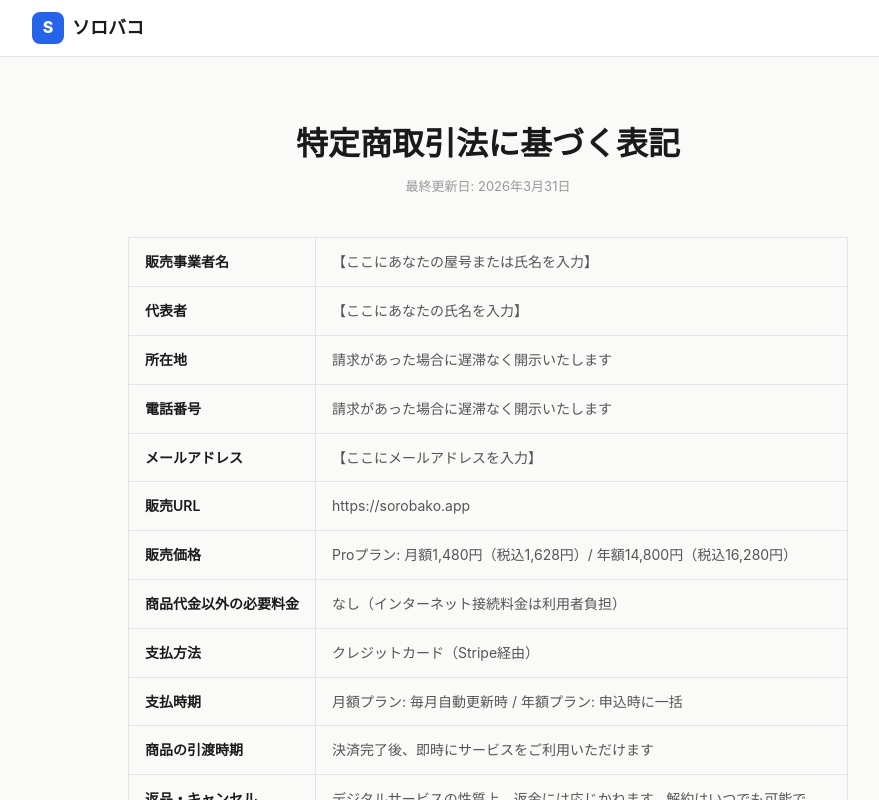
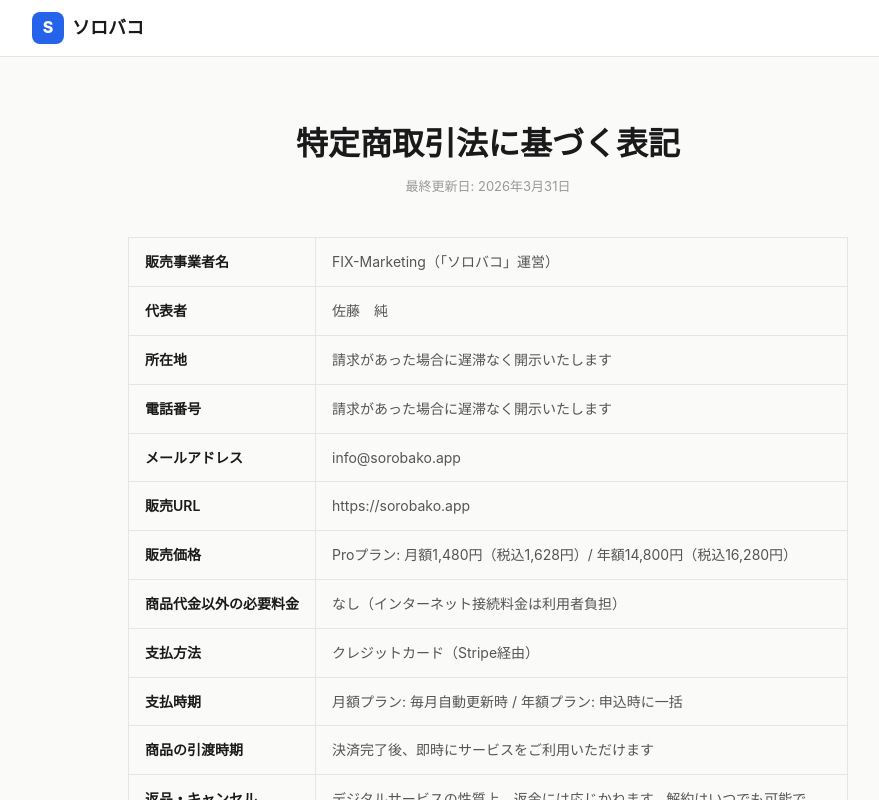
Before and after one commit to fujimobilelife-dot/sorobako, a Next.js app: page /legal in a window 1280 px wide. Shown: the top 800 px of the page, without its empty margins (152-1031 px from the left). Built offline with nearby package versions, Linux system fonts and the light colour scheme.

Commit message:
fix: 特商法表記の情報入力

```diff
--- a/src/app/legal/page.tsx
+++ b/src/app/legal/page.tsx
@@ -16,11 +16,11 @@
               <tbody>
                 <tr>
                   <th>販売事業者名</th>
-                  <td>【ここにあなたの屋号または氏名を入力】</td>
+                  <td>FIX-Marketing（「ソロバコ」運営）</td>
                 </tr>
                 <tr>
                   <th>代表者</th>
-                  <td>【ここにあなたの氏名を入力】</td>
+                  <td>佐藤　純</td>
                 </tr>
                 <tr>
                   <th>所在地</th>
@@ -32,7 +32,7 @@
                 </tr>
                 <tr>
                   <th>メールアドレス</th>
-                  <td>【ここにメールアドレスを入力】</td>
+                  <td>info@sorobako.app</td>
                 </tr>
                 <tr>
                   <th>販売URL</th>
```
